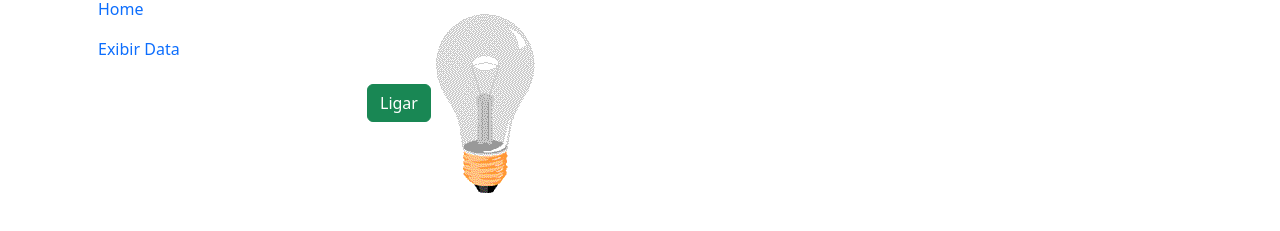
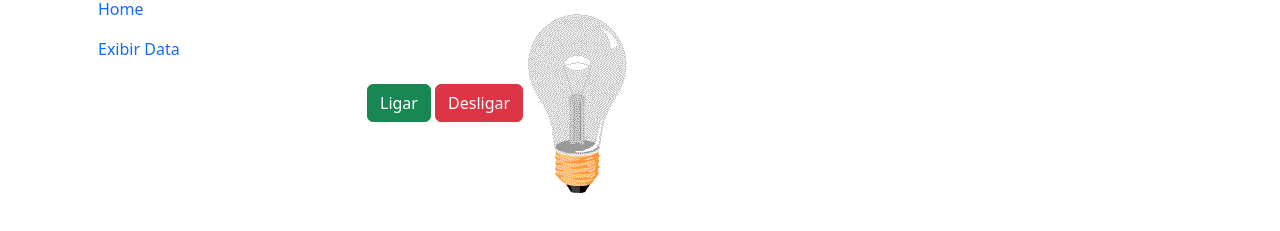
Before and after one commit to lucaslandgraf/AulaDesenvolvimentoWeb, a plain HTML site: page aula9/index.html in a window 1280 px wide. Shown: the part 123-354 px from the top of the page. Drawn offline with nearby package versions, Linux system fonts and the light colour scheme.

Commit message:
Aula - 311024

```diff
--- a/aula9/index.html
+++ b/aula9/index.html
@@ -47,10 +47,9 @@
                 </div>
                 <div class="row">
                     <div class="col">
-                        <button class="btn btn-success" onclick="ligar()">
-                            Ligar
-                        </button>
-                        <img id="lamp" src="pic_bulboff.gif" alt="">
+                        <button class="btn btn-success" onclick="ligar()">Ligar</button>
+                        <button class="btn btn-danger" onclick="desligar()">Desligar</button>
+                        <img id="lamp" src="pic_bulboff.gif" alt="Lâmpada">
                     </div>
                 </div>
             </div>
```
